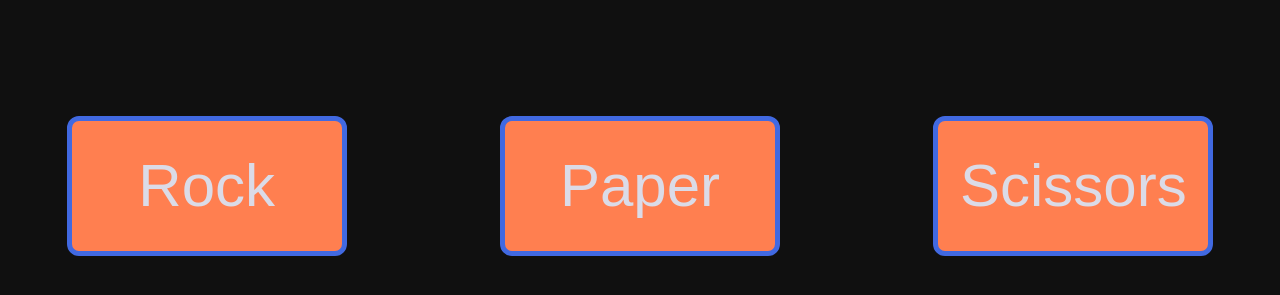
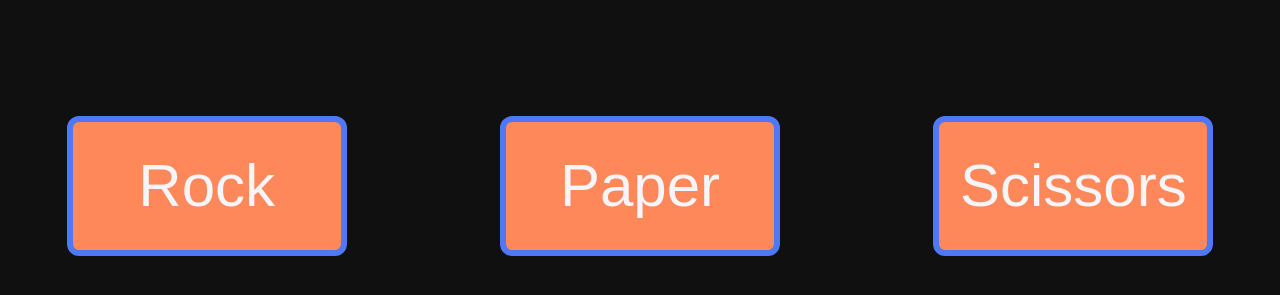
Before and after one commit to Ya-dola/odin-rps, a plain HTML site: page index.html in a window 1280 px wide. Shown: the part 495-790 px from the top of the page. Drawn offline with Linux system fonts and the light colour scheme.

Commit message:
Fixing Colours Of Buttons

```diff
--- a/style.css
+++ b/style.css
@@ -43,10 +43,10 @@ body {
 }
 
 .option {
-    border: 5px royalblue solid;
+    border: 6px #4f78f6 solid;
     border-radius: 12px;
-    background: coral;
-    color: #dbdbe7;
+    background: #ff885b;
+    color: #f5f5fa;
     font-weight: 500;
     font-size: 60px;
     min-width: 280px;
```
